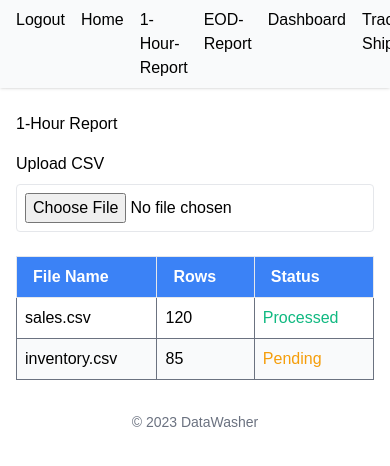
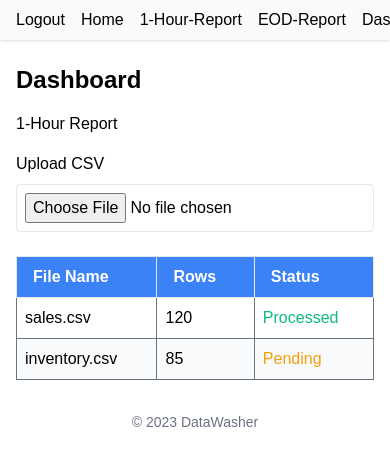
Before and after one commit to kamekazz/DataWasher, a Flask app: page /dashboard in a window 390 px wide. Shown: the top 466 px of the page. Run offline with Flask 3, Linux system fonts and the light colour scheme; the visitor is signed in with stand-in values (Sample User, id 1); some libraries are stand-ins or nearby versions.

Commit message:
Improve mobile responsiveness

```diff
--- a/static/styles/custom.css
+++ b/static/styles/custom.css
@@ -44,3 +44,9 @@
 #warehouse-spinner {
     transform: translate(-50%, -50%);
 }
+
+/* Ensure images scale on small screens */
+img {
+    max-width: 100%;
+    height: auto;
+}
--- a/templates/elements/header.html
+++ b/templates/elements/header.html
@@ -2,12 +2,13 @@
 <html>
 <head>
     <title>{{ title|default('DataWasher') }}</title>
+    <meta name="viewport" content="width=device-width, initial-scale=1">
     <script src="https://cdn.tailwindcss.com"></script>
     <link rel="stylesheet" href="{{ url_for('static', filename='styles/custom.css') }}">
 </head>
 <body class="pt-16">
     <header class="fixed top-0 left-0 w-full shadow py-2">
-        <nav class="flex space-x-4 px-4">
+        <nav class="flex space-x-4 px-4 overflow-x-auto whitespace-nowrap">
             {% if current_user.is_authenticated %}
             <a href="{{ url_for('main.logout') }}">Logout</a>
             <a href="{{ url_for('main.home') }}">Home</a>
```
